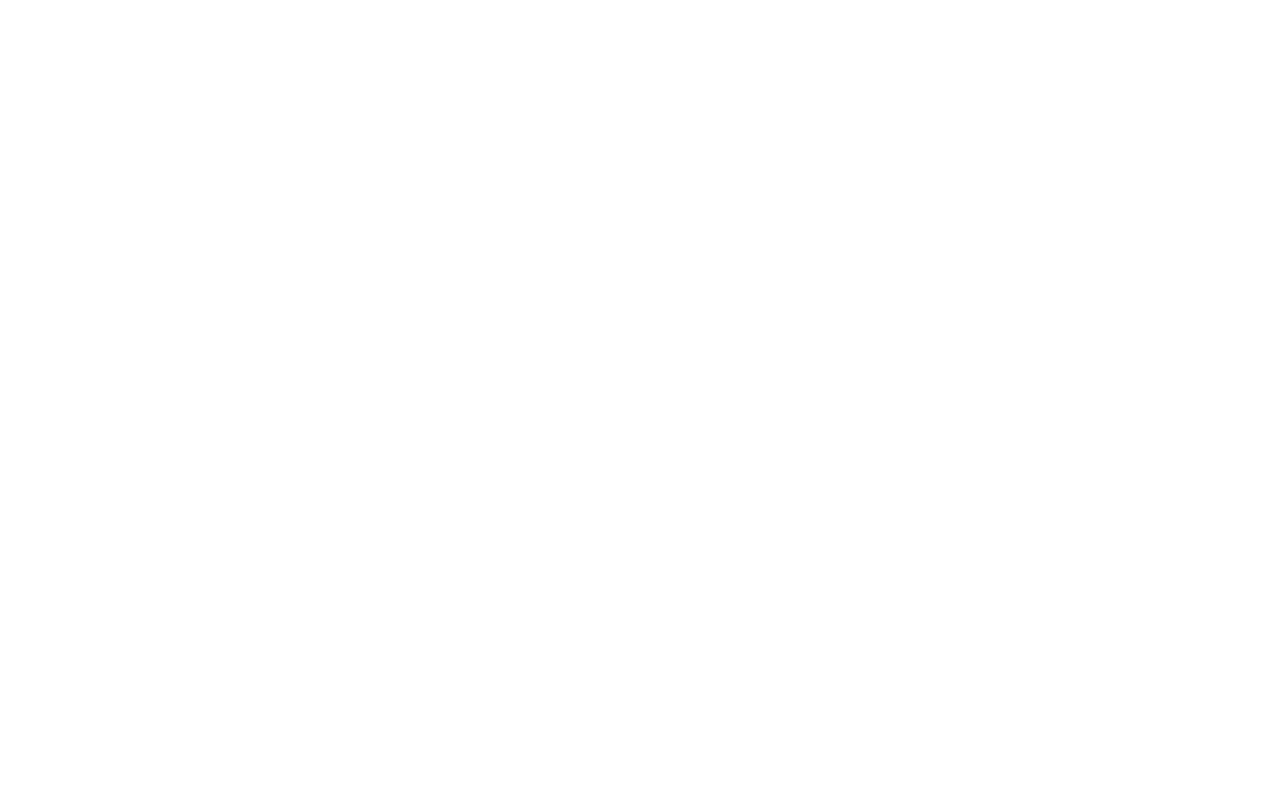
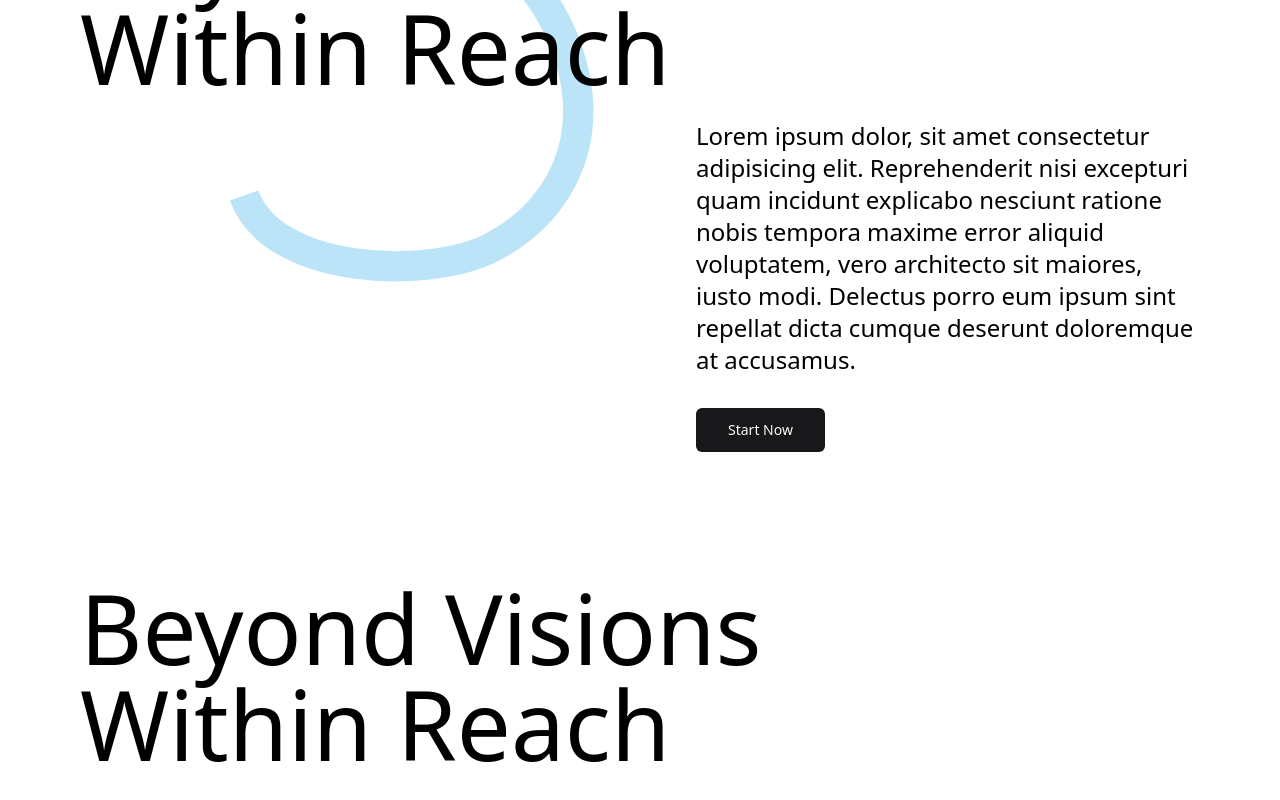
Before and after one commit to SiebeHout/animations-playground, a Next.js app: page / in a window 1280 px wide. Shown: the part 960-1760 px from the top of the page. Before the commit the page ends 800 px from the top, so only its background shows below. Built offline with nearby package versions, Linux system fonts and the light colour scheme.

Commit message:
offgrid with line

```diff
--- a/src/app/page.tsx
+++ b/src/app/page.tsx
@@ -1,11 +1,16 @@
 import ArrowCTA from "@/components/sections/CTAs/ArrowCTA";
+import OffGrid from "@/components/sections/layouts/OffGrid";
 
 export default function Home() {
   return (
     <main className="min-h-screen flex flex-col">
-      <div className="container flex">
+      {/* <div className="container flex">
         Siebe Animation playground (Sections here)
-      </div>
+      </div> */}
+      <div className="h-screen"></div>
+      <OffGrid />
+      <OffGrid />
+
       <ArrowCTA />
     </main>
   );
--- /dev/null
+++ b/src/components/sections/layouts/OffGrid.tsx
@@ -0,0 +1,73 @@
+"use client";
+
+import { useRef } from "react";
+import { easeInOut } from "motion/react";
+import { motion, useScroll, useTransform } from "motion/react";
+import { Button } from "@/components/ui/button";
+
+const data = {
+  title: {
+    line1: "Beyond Visions ",
+    line2: "Within Reach",
+  },
+  text: "Lorem ipsum dolor, sit amet consectetur adipisicing elit. Reprehenderit nisi excepturi quam incidunt explicabo nesciunt ratione nobis tempora maxime error aliquid voluptatem, vero architecto sit maiores, iusto modi. Delectus porro eum ipsum sint repellat dicta cumque deserunt doloremque at accusamus.",
+};
+
+export default function OffGrid() {
+  const containerRef = useRef(null);
+  const { scrollYProgress } = useScroll({
+    target: containerRef,
+    offset: ["start center", "0"],
+  });
+
+  const pathLength = useTransform(scrollYProgress, [0, 1], [0, 1], {
+    ease: easeInOut,
+  });
+  const pathOpacity = useTransform(scrollYProgress, [0, 1], [0, 1], {
+    ease: easeInOut,
+  });
+
+  return (
+    <section
+      ref={containerRef}
+      className="relative w-full flex xl:min-h-[80vh] flex-col items-center justify-center overflow-clip"
+    >
+      <div className="container flex flex-col gap-6 z-[2] py-16">
+        <div className="w-full flex">
+          <h1 className="text-4xl md:text-4xl xl:text-8xl w-2/3 text-balance font-medium">
+            <span>{data.title.line1}</span>
+            <span>{data.title.line2}</span>
+          </h1>
+        </div>
+        <div className="flex justify-end w-full">
+          <div className="flex flex-col xl:max-w-[45%] gap-8">
+            <p className="text-lg xl:text-2xl text-balance">{data.text}</p>
+            <Button className="w-fit xl:px-8 xl:py-4" size="lg">
+              Start Now
+            </Button>
+          </div>
+        </div>
+      </div>
+      <div className="h-full w-full absolute z-[1]">
+        <svg
+          width="100%"
+          height="100%"
+          viewBox="0 0 1220 914"
+          fill="none"
+          xmlns="http://www.w3.org/2000/svg"
+        >
+          <motion.path
+            d="M 2 22.0889 C 409.292 1.0215 598.539 290.573 501.143 464.64 C 481.402 499.923 449.884 530.46 406.018 552.705 C 283.005 611.875 -85.0127 572.785 140.004 286.071 C 280.189 107.449 398.899 264.334 501.143 464.64 C 573.193 605.792 637.066 768.504 694.518 850.57 C 797.542 997.735 874.284 729.339 1002 515 C 1129.72 300.661 982 879 1197 879"
+            stroke="#4AB5EB"
+            strokeWidth="41"
+            strokeLinejoin="round"
+            style={{
+              pathLength: pathLength,
+              opacity: pathOpacity,
+            }}
+          />
+        </svg>
+      </div>
+    </section>
+  );
+}
```
Also changed, not shown: src/components/sections/CTAs/ArrowCTA.tsx (+6 -3 lines).
